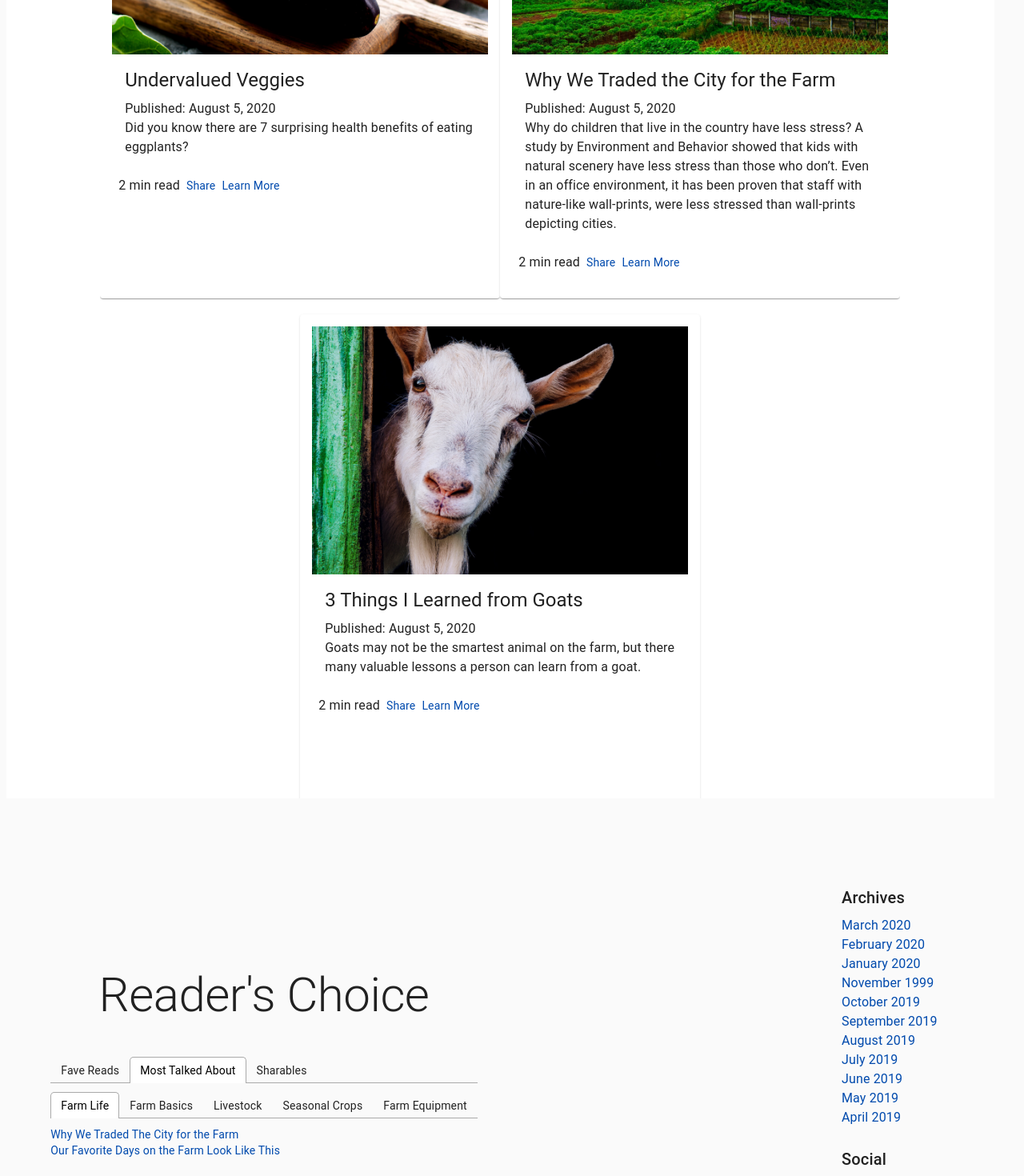
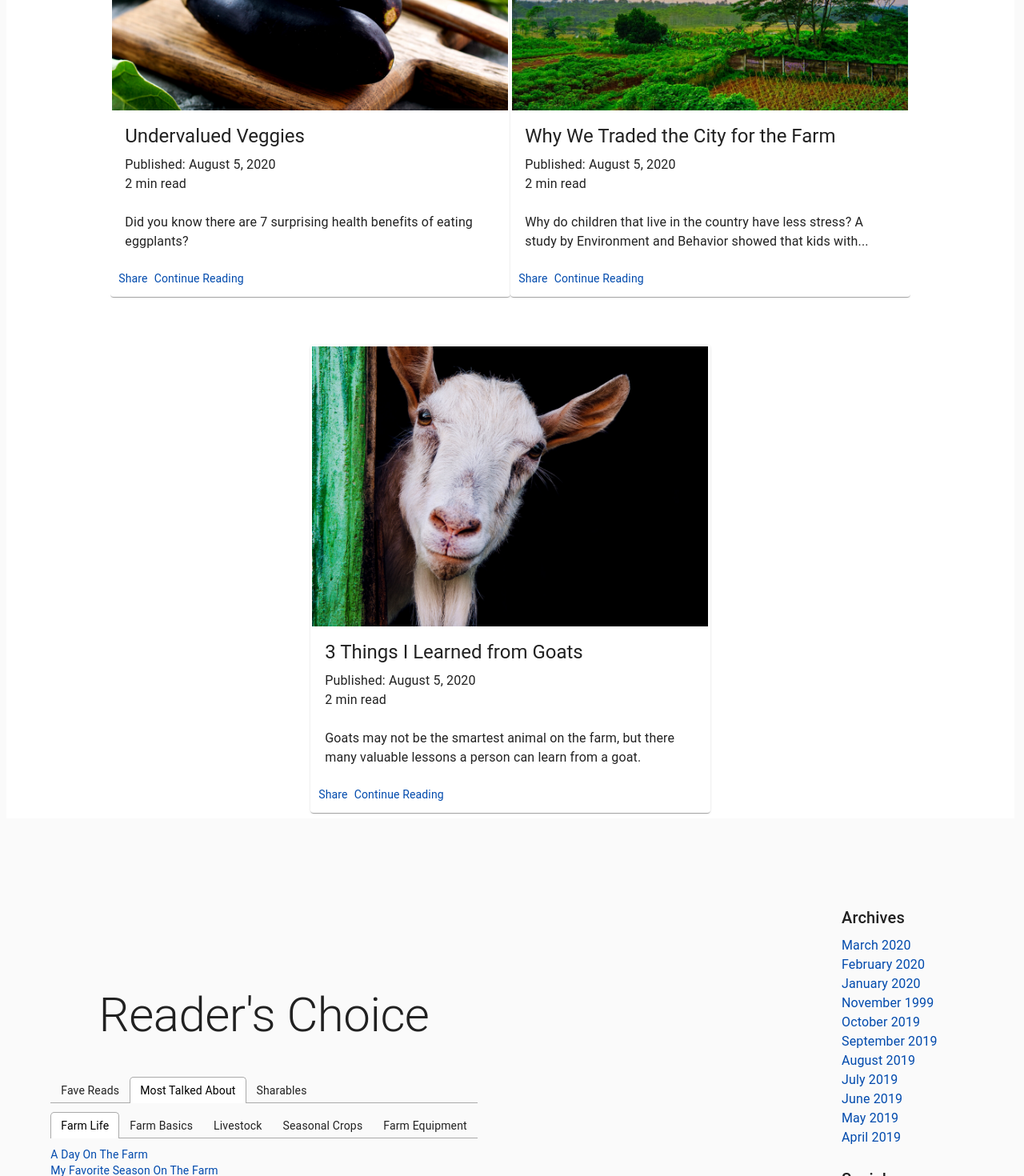
Before and after one commit to Delabove/Blog-Landing-Layout, a React (Create React App) app: page / in a window 1280 px wide. Shown: the part 1620-3090 px from the top of the page at 80% size. Built offline with nearby package versions, Linux system fonts and the light colour scheme.

Commit message:
Added dummy data for Readers Choice Section

```diff
--- a/src/components/MainContentGrid.js
+++ b/src/components/MainContentGrid.js
@@ -4,17 +4,15 @@ import Typography from '@material-ui/core/Typography';
 import Grid from '@material-ui/core/Grid';
 import GridList from '@material-ui/core/GridList';
 import GridListTile from '@material-ui/core/GridListTile';
-import GridListTileBar from '@material-ui/core/GridListTileBar';
 import ListSubheader from '@material-ui/core/ListSubheader';
-import IconButton from '@material-ui/core/IconButton';
-import InfoIcon from '@material-ui/icons/Info';
 import postData from './postData';
 import Card from '@material-ui/core/Card';
 import CardMedia from '@material-ui/core/CardMedia';
 import CardContent from '@material-ui/core/CardContent';
-import CardActionArea from '@material-ui/core/CardActionArea';
 import CardActions from '@material-ui/core/CardActions';
 import Link from '@material-ui/core/Link';
+import Box from '@material-ui/core/Box';
+
 
 
 
@@ -23,7 +21,7 @@ const useStyles = makeStyles((theme) => ({
         display: 'flex',
         flexWrap: 'wrap',
         justifyContent: 'space-around',
-        overflow: 'hidden',
+        // overflow: 'hidden',
         backgroundColor: theme.palette.background.paper,
       },
       grid:{
@@ -41,16 +39,18 @@ const useStyles = makeStyles((theme) => ({
       sectionTitle: {
         marginTop: theme.spacing(10)
       },
-      titleBar: {
-        background:
-          'linear-gradient(to top, rgba(0,0,0,0.7) 0%, rgba(0,0,0,0.3) 70%, rgba(0,0,0,0) 100%)',
+      description: {
+        marginTop: theme.spacing(3),
       },
       icon: {
         color: 'rgba(255, 255, 255, 0.54)',
       },
       card: {
-        width:1000,
-        height:10000
+        maxWidth: 845,
+
+      },
+      cardActions: {
+        marginRight: theme.spacing(10)
       }
     }));
 
@@ -69,40 +69,43 @@ export default function CurrentArticles(post){
             Articles
              </Typography>
              <Grid container spacing={5} className={classes.grid}>
-                <GridList cellHeight={600}  spacing={30} className={classes.gridList}>
+                <GridList cellHeight={580}  spacing={5} className={classes.gridList}>
                     <GridListTile key="Subheader" cols={4} style={{ height: 'auto' }}>
                     <ListSubheader component="div"></ListSubheader>
                     </GridListTile>
                     {postData.map((post) => (
-                    <Card key={post.img} className={classes.card} >
+                    <Card key={post.img} className={classes.card}>
                         <CardMedia
                           component="img"
                           alt={post.title}
-                          height="310"
+                          height="350"
                           image={post.img}
-                          title="Contemplative Reptile"
+                          title="Blog Posts"
                         />
-                        <CardContent description={post.description}>
+                        <CardContent >
                           <Typography gutterBottom variant="h5" component="h2">
                             {post.title}
                             </Typography>
                             <Typography>
                             {post.date}
                             </Typography>
+                          <Typography>
+                            {post.readTime}
+                          </Typography>
+                          <Box className={classes.description}>
                             <Typography>
                             {post.description}
                             </Typography>
+                            </Box>
                           </CardContent>
-                        <CardActions>
-                          <Typography>
-                            {post.readTime}
-                          </Typography>
-                          <Link color="primary">
-                            Share
-                          </Link>
-                          <Link size="small" color="primary">
-                            Learn More
-                          </Link>
+                        <CardActions className={classes.cardActions}>
+
+                              <Link color="primary">
+                                Share
+                              </Link>
+                              <Link color="primary">
+                             Continue Reading
+                            </Link>
                         </CardActions>
                     </Card>
                     ))}
@@ -112,36 +115,3 @@ export default function CurrentArticles(post){
     </React.Fragment>
     )
 }
-
-
-
-
-
-
-
-{/* <Card>
-<CardActionArea>
-  <CardMedia key={post.img}
-    className={classes.media}
-    img={post.img}
-    title={post.title}
-  />
-  <CardContent>
-    <Typography title={post.title} gutterBottom variant="h5" component="h2">
-
-    </Typography>
-    <Typography variant="body2" color="textSecondary" component="p">
-      Lizards are a widespread group of squamate reptiles, with over 6,000 species, ranging
-      across all continents except Antarctica
-    </Typography>
-  </CardContent>
-</CardActionArea>
-<CardActions>
-  <Button size="small" color="primary">
-    Share
-  </Button>
-  <Button size="small" color="primary">
-    Learn More
-  </Button>
-</CardActions>
-// </Card> */}
--- a/src/components/PopularArticles.js
+++ b/src/components/PopularArticles.js
@@ -58,10 +58,18 @@ const classes = useStyles();
         </TabPanel>
         <TabPanel>
         <Box>
-        <Link>Why We Traded The City for the Farm</Link>
+        <Link>Grain Bin Safety</Link>
         </Box>
         <Box>
-        <Link>Our Favorite Days on the Farm Look Like This</Link>
+        <Link>Soil pH</Link>
+        </Box>
+        </TabPanel>
+        <TabPanel>
+        <Box>
+        <Link>Which Livestock is Most Profitable</Link>
+        </Box>
+        <Box>
+        <Link>The Most Common Livestock For Your Farm</Link>
         </Box>
         </TabPanel>
         <TabPanel>
@@ -74,18 +82,10 @@ const classes = useStyles();
         </TabPanel>
         <TabPanel>
         <Box>
-        <Link>Why We Traded The City for the Farm</Link>
+        <Link>Essential Equipment for Small Farms</Link>
         </Box>
         <Box>
-        <Link>Our Favorite Days on the Farm Look Like This</Link>
-        </Box>
-        </TabPanel>
-        <TabPanel>
-        <Box>
-        <Link>Why We Traded The City for the Farm</Link>
-        </Box>
-        <Box>
-        <Link>Our Favorite Days on the Farm Look Like This</Link>
+        <Link>Rotary Tillers: Why They Are Necessary</Link>
         </Box>
         </TabPanel>
       </Tabs>
@@ -101,10 +101,18 @@ const classes = useStyles();
         </TabList>
         <TabPanel>
         <Box>
-        <Link>Why We Traded The City for the Farm</Link>
+        <Link>A Day On The Farm</Link>
         </Box>
         <Box>
-        <Link>Our Favorite Days on the Farm Look Like This</Link>
+        <Link>My Favorite Season On The Farm</Link>
+        </Box>
+        </TabPanel>
+        <TabPanel>
+        <Box>
+        <Link>How much water do farmers manage</Link>
+        </Box>
+        <Box>
+        <Link>Nutrient Availability</Link>
         </Box>
         </TabPanel>
         <TabPanel>
@@ -117,26 +125,18 @@ const classes = useStyles();
         </TabPanel>
         <TabPanel>
         <Box>
-        <Link>Why We Traded The City for the Farm</Link>
+        <Link>The Easiest Livestock To Begin Farming</Link>
         </Box>
         <Box>
-        <Link>Our Favorite Days on the Farm Look Like This</Link>
+        <Link>The Healthiest Livestock To Raise For The Fridge</Link>
         </Box>
         </TabPanel>
         <TabPanel>
         <Box>
-        <Link>Why We Traded The City for the Farm</Link>
+        <Link>Must Have Blades To Have On Hand At All Times</Link>
         </Box>
         <Box>
-        <Link>Our Favorite Days on the Farm Look Like This</Link>
-        </Box>
-        </TabPanel>
-        <TabPanel>
-        <Box>
-        <Link>Why We Traded The City for the Farm</Link>
-        </Box>
-        <Box>
-        <Link>Our Favorite Days on the Farm Look Like This</Link>
+        <Link>Lawn Care Equipment</Link>
         </Box>
         </TabPanel>
       </Tabs>
@@ -152,7 +152,23 @@ const classes = useStyles();
         </TabList>
         <TabPanel>
         <Box>
-        <Link>Why We Traded The City for the Farm</Link>
+        <Link>How We Started Farming</Link>
+        </Box>
+        <Box>
+        <Link>The Main Reason I Love Farm Life</Link>
+        </Box>
+        </TabPanel>
+        <TabPanel>
+        <Box>
+        <Link>Grass Waterways</Link>
+        </Box>
+        <Box>
+        <Link>How Farmers Pick Their Planting Population</Link>
+        </Box>
+        </TabPanel>
+        <TabPanel>
+        <Box>
+        <Link>Livestock: For Use or For Pleasure?</Link>
         </Box>
         <Box>
         <Link>Our Favorite Days on the Farm Look Like This</Link>
@@ -160,34 +176,18 @@ const classes = useStyles();
         </TabPanel>
         <TabPanel>
         <Box>
-        <Link>Why We Traded The City for the Farm</Link>
+        <Link>Dairy Cattle: The Good and The Bad</Link>
         </Box>
         <Box>
-        <Link>Our Favorite Days on the Farm Look Like This</Link>
+        <Link>The Processing of Home Grown Meat</Link>
         </Box>
         </TabPanel>
         <TabPanel>
         <Box>
-        <Link>Why We Traded The City for the Farm</Link>
+        <Link>The Tractor I Can't Live Without</Link>
         </Box>
         <Box>
-        <Link>Our Favorite Days on the Farm Look Like This</Link>
-        </Box>
-        </TabPanel>
-        <TabPanel>
-        <Box>
-        <Link>Why We Traded The City for the Farm</Link>
-        </Box>
-        <Box>
-        <Link>Our Favorite Days on the Farm Look Like This</Link>
-        </Box>
-        </TabPanel>
-        <TabPanel>
-        <Box>
-        <Link>Why We Traded The City for the Farm</Link>
-        </Box>
-        <Box>
-        <Link>Our Favorite Days on the Farm Look Like This</Link>
+        <Link>My Favorite Old Pickup Truck</Link>
         </Box>
         </TabPanel>
       </Tabs>
--- a/src/components/postData.js
+++ b/src/components/postData.js
@@ -21,7 +21,7 @@ const postData = [
       title: 'Farm Raised Beef',
       date: 'Published: August 5, 2020',
       description:
-        'By raising your own animals, you have complete control over their health and welfare, which ultimately leads to that same control over your own.',
+        'By raising your own animals, you have complete control over their health and welfare, which ultimately leads to that...',
         img: cows,
       imageText: 'Image Text',
       readTime: '2 min read'
@@ -39,7 +39,7 @@ const postData = [
       title: 'Why We Traded the City for the Farm',
       date: 'Published: August 5, 2020',
       description:
-        'Why do children that live in the country have less stress? A study by Environment and Behavior showed that kids with natural scenery have less stress than those who don’t. Even in an office environment, it has been proven that staff with nature-like wall-prints, were less stressed than wall-prints depicting cities.',
+        'Why do children that live in the country have less stress? A study by Environment and Behavior showed that kids with...',
         img: farm,
       imageText: 'Image Text',
       readTime: '2 min read'
```
Also changed, not shown: src/components/Main.js (deleted, +0 -39 lines), src/components/MostComments.js (deleted, +0 -83 lines), src/components/MostShares.js (deleted, +0 -83 lines), src/components/MostViews.js (deleted, +0 -83 lines).
